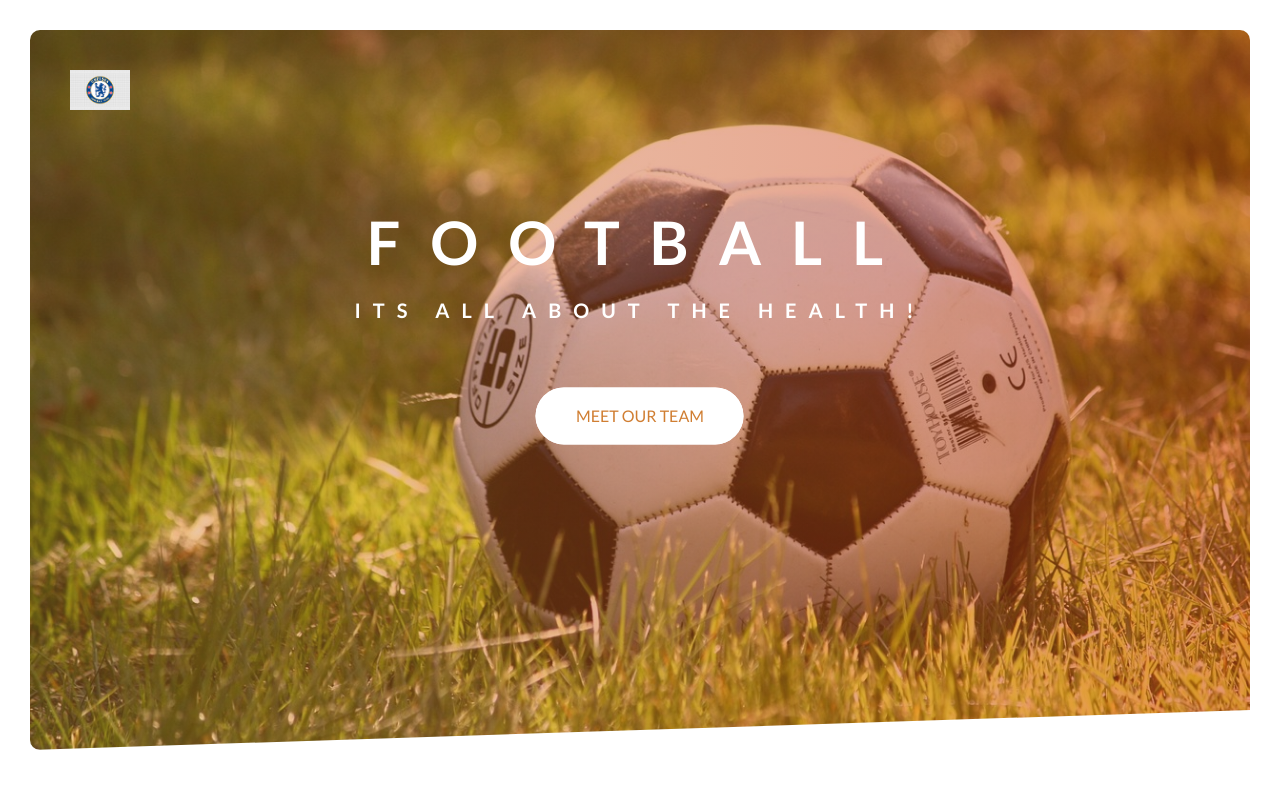
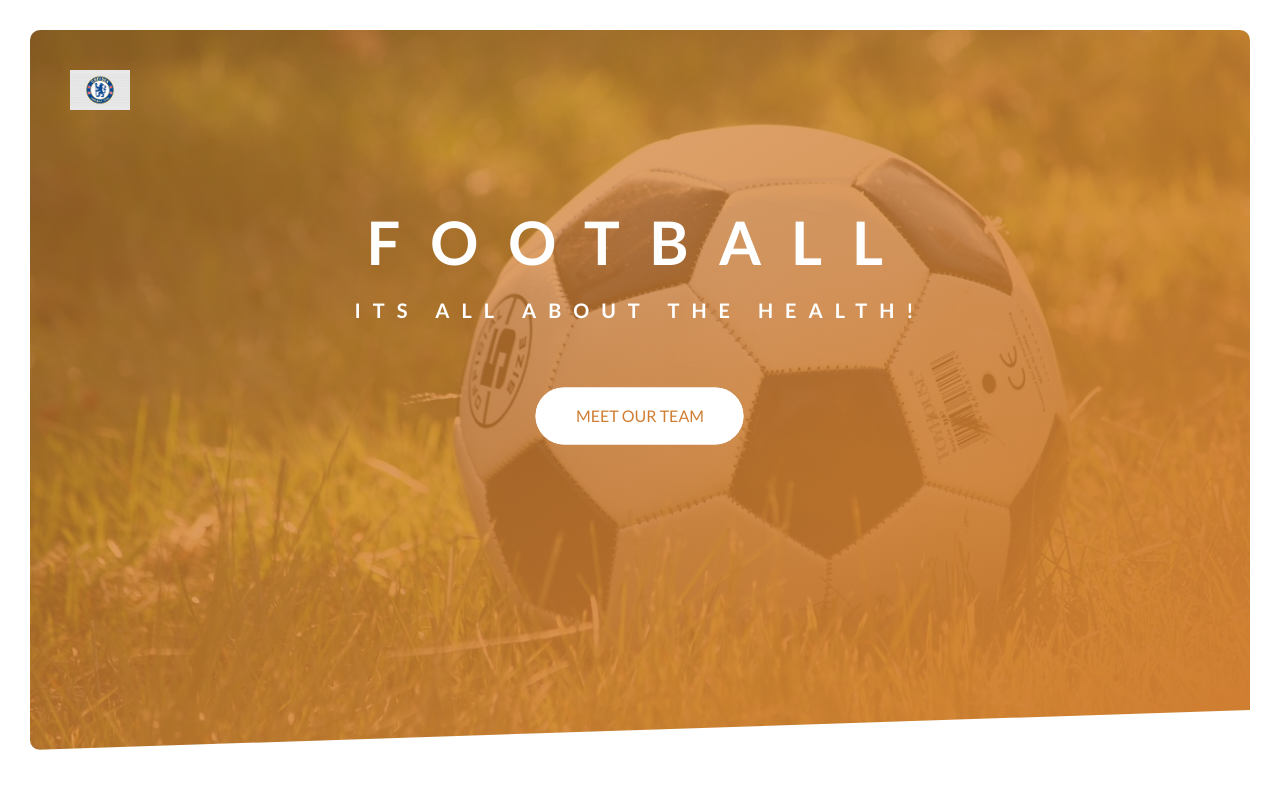
Before and after one commit to Aprime98/learn-css, a website: page index.html in a window 1280 px wide. Drawn offline with Linux system fonts and the light colour scheme.

Commit message:
changes done

```diff
--- a/index.html
+++ b/index.html
@@ -7,20 +7,20 @@
     <link rel="preconnect" href="https://fonts.gstatic.com" crossorigin>
     <link href="https://fonts.googleapis.com/css2?family=Lato:ital,wght@0,100;0,300;0,400;0,700;0,900;1,100;1,300;1,400;1,700;1,900&display=swap" rel="stylesheet">
     <title>Tester</title>
-    <link rel="stylesheet" href="test.css">
+    <link rel="stylesheet" href="./css/style.css">
 </head>
 <body>
     <header class="header">
-        <div class="logo-box">
-            <img src="./logo.png" alt="logo" class="logo">
+        <div class="header__logo-box">
+            <img src="./logo.png" alt="logo">
         </div>
 
-        <div class="text-box">
+        <div class="header__text-box">
             <h1 class="heading-primary">
-                <span class="heading-primary-main">Football</span>
-                <span class="heading-primary-sub">Its all about the Health!</span>
+                <span class="heading-primary--main">Football</span>
+                <span class="heading-primary--sub">Its all about the Health!</span>
             </h1>
-            <a href="#" class="btn btn-white">Meet our Team</a>
+            <a href="#" class="btn btn--white btn--animated">Meet our Team</a>
         </div>
     </header>
 </body>
--- /dev/null
+++ b/sass/main.scss
@@ -0,0 +1,184 @@
+@use "sass:color";
+$color-primary: #D07E32;
+
+* ,
+*::before,
+*::after{
+    margin: 0;
+    padding: 0;    /* This is universal css meaning it applies to all elements */
+
+    box-sizing: inherit;
+    }
+
+    html{
+        font-size: 62.5%;  /* 10px/16px = 62.5% -> 1rem = 10px */
+    }
+
+body{
+        font-family: "Lato", sans-serif;
+        font-weight: 400;
+        line-height: 1.7;
+        color: $color-primary;
+        padding: 3rem;
+
+        box-sizing: border-box; /* This is to ensure that the padding and border are included in the width and height of the element */
+    }
+
+.header{
+        height: 90vh;
+        background-image: linear-gradient(to left top,
+        color.adjust($color-primary, $lightness: -.2%),
+        color.adjust($color-primary, $alpha: -.4)),
+        url('../foota.jpg');
+        background-size: cover;
+        background-position: center;
+        position: relative;
+
+        clip-path: polygon(0 0, 100% 0, 100% 85vh, 0 100%);
+        border-radius: 1rem;
+    }
+
+.header__logo-box{
+    position: absolute;
+    top: 4rem;
+    left: 4rem;
+
+    img{
+        height: 4rem;
+    }
+}
+
+
+.header__text-box{
+    position: absolute;
+    top: 40%;
+    left: 50%;
+    transform: translate(-50%, -50%);
+    text-align: center;
+}
+
+.heading-primary{
+    color: #fff;
+    text-transform: uppercase;
+    margin-bottom: 6rem;
+
+    backface-visibility: hidden;
+}
+
+.heading-primary--main{
+    display: block;
+    font-size: 6rem;
+    font-weight: 700;
+    letter-spacing: 3rem;
+
+    animation: moveInLeft 1s ease-out;
+}
+
+.heading-primary--sub{
+    display: block;
+    font-size: 2rem;
+    letter-spacing: 1.2rem,;
+    font-weight: 700;
+
+    animation: moveInRight 1s ease-out;
+}
+
+@keyframes moveInLeft{
+    /* 0% is what we want at the start of the animation*/
+    0%{
+        opacity: 0;
+        transform: translateX(-10rem);
+    }
+    80% {
+        transform: translateX(10px);
+    }
+    100%{
+        opacity: 1;
+        transform: translate(0);
+    }
+    /* 100% is what we want at the end of the animation*/
+    /* translateX means the animation is on X axis*/
+}
+
+@keyframes moveInRight{
+    0%{
+        opacity: 0;
+        transform: translateX(100px);
+    }
+    80%{
+        transform: translateX(-10px);
+    }
+    100%{
+        opacity: 1;
+        transform: translate(0);
+    }
+}
+
+@keyframes moveInBottom{
+    0%{
+        opacity: 0;
+        transform: translateY(4rem);
+    }
+    100%{
+        opacity: 1;
+        transform: translate(0);
+    }
+}
+
+.btn:link, .btn:visited{
+    text-transform: uppercase;
+    text-decoration: none;
+    padding: 1.5rem 4rem;
+    display: inline-block;
+    border-radius: 8rem;
+    font-size: 1.6rem;
+
+    transition: all .2s;
+    position: relative;
+}
+
+.btn:hover{
+   transform: translateY(-.3rem);
+   box-shadow: 0 1rem 2rem
+   rgba(0, 0, 0, 0.2);
+}
+.btn:active{
+    transform: translateY(-.1rem);
+    box-shadow: 0 .5rem 1rem
+   rgba(0, 0, 0, 0.2);
+ }
+.btn--white{
+    background-color: #fff;
+    color: #D07E32;
+}
+
+.btn::after{
+    /* After pseudo element is like the btn, conent must be initialized, display same to btn, height and weight similar too... */
+    content: "";
+    display: inline-block;
+    height: 100%;
+    width: 100%;
+    border-radius: 8rem;
+
+    position: absolute;
+    top: 0;
+    left: 0;
+    z-index: -1;
+    transition: all .3s;
+}
+
+.btn--white::after{
+    /* to make after btn also white */
+    background-color: #fff;
+}
+
+.btn:hover::after{
+    transform: scaleX(1.3) scaleY(1.6);
+    /* It can work but remember to use transition in parent element so that the transform is more animated */
+    opacity: 0;
+}
+.btn--animated{
+    /* This class is unique when I want the bottom animation... Animation fill mode ensures the button 1st disappears... */
+    animation: moveInBottom 1s ease-in .75s;
+    animation-fill-mode: backwards;
+}
--- a/test.css
+++ /dev/null
@@ -1,169 +0,0 @@
-
-* {
-    margin: 0;
-    padding: 0;
-    box-sizing: border-box;
-    }
-
-
-body{
-        font-family: "Lato", sans-serif;
-        font-weight: 400;
-        font-size: 16px;
-        line-height: 1.7;
-        color: #D07E32;
-        padding: 30px;
-    }
-
-.header{
-        height: 90vh;
-        background-image: linear-gradient(to left,
-        rgba(202, 56, 19, 0.527),
-        rgba(208, 126, 50, 0.363)),
-        url('./foota.jpg');
-        background-size: cover;
-        background-position: center;
-        position: relative;
-
-        clip-path: polygon(0 0, 100% 0, 100% 85vh, 0 100%);
-        border-radius: 10px;
-    }
-
-.logo-box{
-    position: absolute;
-    top: 40px;
-    left: 40px;
-}
-
-.logo{
-    height: 40px;
-}
-
-.text-box{
-    position: absolute;
-    top: 40%;
-    left: 50%;
-    transform: translate(-50%, -50%);
-    text-align: center;
-}
-
-.heading-primary{
-    color: #fff;
-    text-transform: uppercase;
-    margin-bottom: 60px;
-
-    backface-visibility: hidden;
-}
-
-.heading-primary-main{
-    display: block;
-    font-size: 60px;
-    font-weight: 700;
-    letter-spacing: 30px;
-
-    animation: moveInLeft 1s ease-out;
-}
-
-.heading-primary-sub{
-    display: block;
-    font-size: 20px;
-    letter-spacing: 12px;
-    font-weight: 700;
-
-    animation: moveInRight 1s ease-out;
-}
-
-@keyframes moveInLeft{
-    /* 0% is what we want at the start of the animation*/
-    0%{
-        opacity: 0;
-        transform: translateX(-100px);
-    }
-    80% {
-        transform: translateX(10px);
-    }
-    100%{
-        opacity: 1;
-        transform: translate(0);
-    }
-    /* 100% is what we want at the end of the animation*/
-    /* translateX means the animation is on X axis*/
-}
-
-@keyframes moveInRight{
-    0%{
-        opacity: 0;
-        transform: translateX(100px);
-    }
-    80%{
-        transform: translateX(-10px);
-    }
-    100%{
-        opacity: 1;
-        transform: translate(0);
-    }
-}
-
-@keyframes moveInBottom{
-    0%{
-        opacity: 0;
-        transform: translateY(40px);
-    }
-    100%{
-        opacity: 1;
-        transform: translate(0);
-    }
-}
-
-.btn:link, .btn:visited{
-    text-transform: uppercase;
-    text-decoration: none;
-    padding: 15px 40px;
-    display: inline-block;
-    border-radius: 80px;
-
-    transition: all .2s;
-    position: relative;
-    animation: moveInBottom 1s ease-in;
-}
-
-.btn:hover{
-   transform: translateY(-3px);
-   box-shadow: 0 10px 20px
-   rgba(0, 0, 0, 0.2);
-}
-.btn:active{
-    transform: translateY(-1px);
-    box-shadow: 0 5px 10px
-   rgba(0, 0, 0, 0.2);
- }
-.btn-white{
-    background-color: #fff;
-    color: #D07E32;
-}
-
-.btn::after{
-    /* After pseudo element is like the btn, conent must be initialized, display same to btn, height and weight similar too... */
-    content: "";
-    display: inline-block;
-    height: 100%;
-    width: 100%;
-    border-radius: 80px;
-
-    position: absolute;
-    top: 0;
-    left: 0;
-    z-index: -1;
-    transition: all .3s;
-}
-
-.btn-white::after{
-    /* to make after btn also white */
-    background-color: #fff;
-}
-
-.btn:hover::after{
-    transform: scaleX(1.3) scaleY(1.6);
-    /* It can work but remember to use transition in parent element so that the transform is more animated */
-    opacity: 0;
-}
```
Also changed, not shown: package.json (added, +22 -0 lines), README.md, css/style.css (added), 2 other files.
